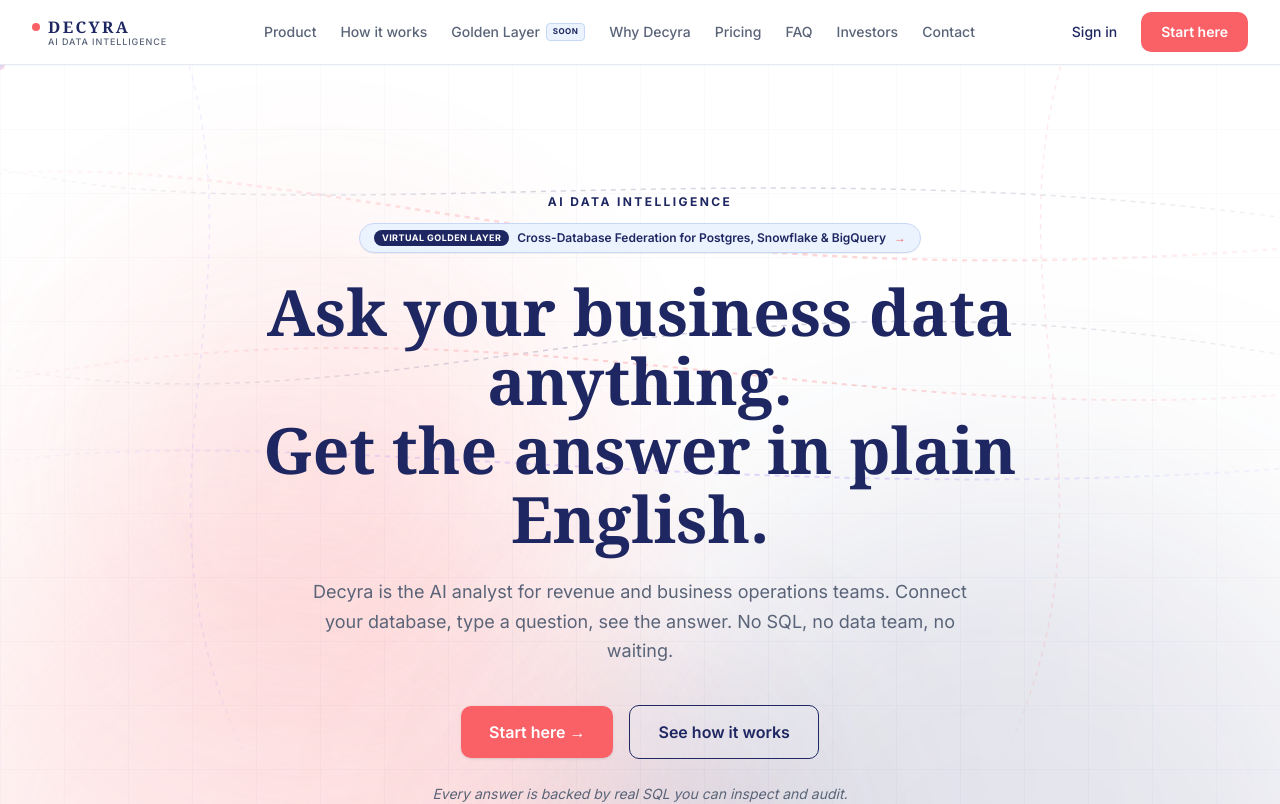
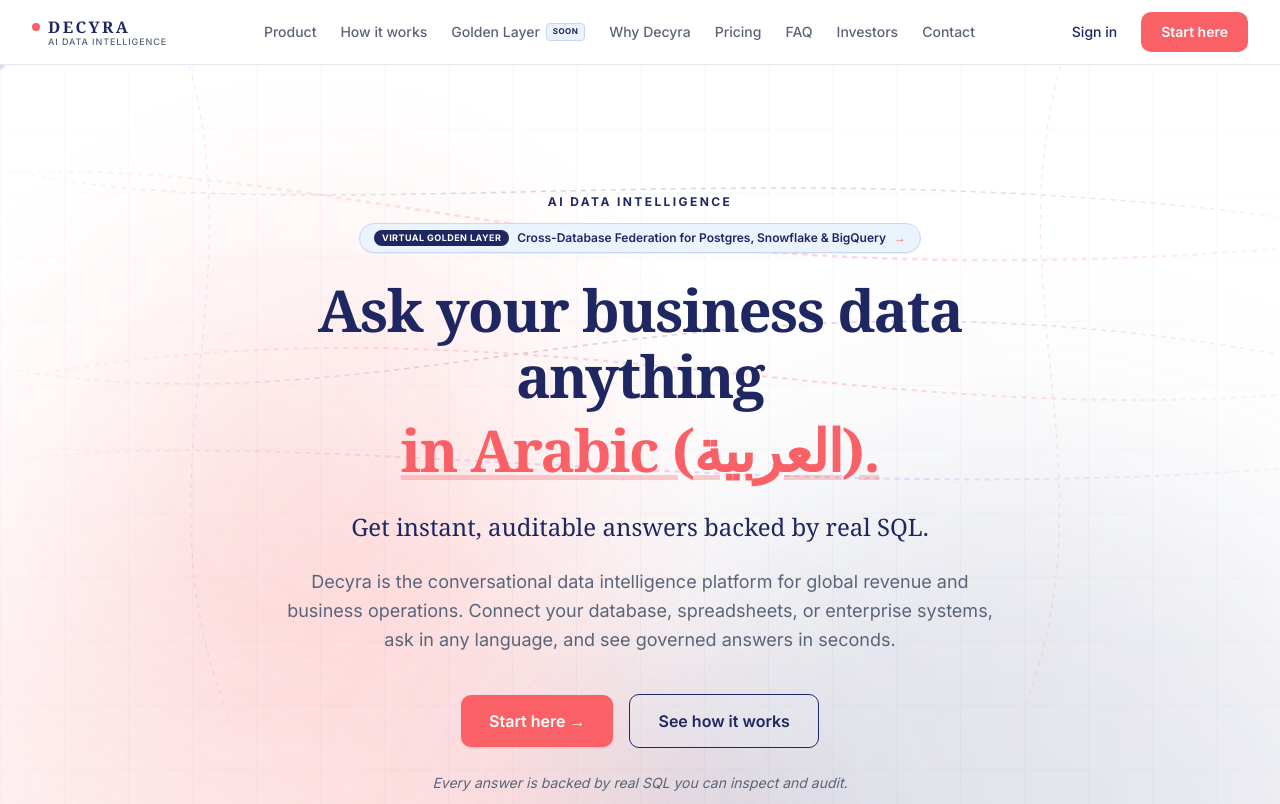
Before and after one commit to anttonyraj/decyra, a Next.js app: page / in a window 1280 px wide. Shown: the top 804 px of the page. Built offline with nearby package versions, Linux system fonts and the light colour scheme.

Commit message:
Landing: add scripra.com-style animated rotating text to hero headline for multilingual queries

```diff
--- a/src/app/page.tsx
+++ b/src/app/page.tsx
@@ -10,6 +10,7 @@
 import Footer from "@/components/landing/Footer";
 import { HowItWorksGraphic, WhyDecyraGraphic, BuiltForGraphic, PricingGraphic, SecurityGraphic, HeroBackgroundGraphic } from "@/components/landing/SectionGraphics";
 import VisitorTracker from "@/components/landing/VisitorTracker";
+import RotatingHeadline from "@/components/landing/RotatingHeadline";
 
 // ─── DATA ────────────────────────────────────────────────────────────────────
 
@@ -247,20 +248,12 @@
                 </Link>
               </div>
 
-              {/* Headline */}
-              <h1
-                id="hero-headline"
-                className="text-[64px] max-[1024px]:text-[52px] max-[640px]:text-[40px] font-bold text-[#1E2761] leading-[1.08] mb-6"
-                style={{ fontFamily: "Georgia, serif" }}
-              >
-                Ask your business data anything.
-                <br />
-                Get the answer in plain English.
-              </h1>
+              {/* Dynamic Rotating Headline */}
+              <RotatingHeadline />
 
               {/* Subhead */}
-              <p className="text-[18px] max-[640px]:text-[16px] text-[#5A6478] leading-relaxed max-w-[680px] mx-auto mb-10">
-                Decyra is the AI analyst for revenue and business operations teams. Connect your database, type a question, see the answer. No SQL, no data team, no waiting.
+              <p className="text-[18px] max-[640px]:text-[16px] text-[#5A6478] leading-relaxed max-w-[720px] mx-auto mb-10">
+                Decyra is the conversational data intelligence platform for global revenue and business operations. Connect your database, spreadsheets, or enterprise systems, ask in any language, and see governed answers in seconds.
               </p>
 
               {/* Buttons */}
--- /dev/null
+++ b/src/components/landing/RotatingHeadline.tsx
@@ -0,0 +1,56 @@
+"use client";
+
+import React, { useState, useEffect } from "react";
+
+const rotatingPhrases = [
+  "in your own language.",
+  "in plain English.",
+  "in Arabic (العربية).",
+  "in Spanish (Español).",
+  "in French (Français).",
+  "in Hindi (हिन्दी).",
+  "in any language.",
+];
+
+export default function RotatingHeadline() {
+  const [index, setIndex] = useState(0);
+
+  useEffect(() => {
+    const interval = setInterval(() => {
+      setIndex((prev) => (prev + 1) % rotatingPhrases.length);
+    }, 2800);
+    return () => clearInterval(interval);
+  }, []);
+
+  return (
+    <div className="text-center mx-auto max-w-[960px]">
+      <h1
+        id="hero-headline"
+        className="text-[58px] max-[1024px]:text-[46px] max-[640px]:text-[32px] font-bold text-[#1E2761] leading-[1.14] mb-5 tracking-tight"
+        style={{ fontFamily: "Georgia, serif" }}
+      >
+        <span className="block">Ask your business data anything</span>
+        <span className="relative inline-grid text-center mt-2 min-h-[1.25em]">
+          {rotatingPhrases.map((phrase, i) => (
+            <span
+              key={phrase}
+              className={`col-start-1 row-start-1 text-[#F96167] underline decoration-[#F96167]/30 transition-all duration-700 ease-in-out whitespace-nowrap ${
+                i === index
+                  ? "opacity-100 translate-y-0"
+                  : "opacity-0 translate-y-3 pointer-events-none"
+              }`}
+            >
+              {phrase}
+            </span>
+          ))}
+        </span>
+      </h1>
+      <p
+        className="text-[24px] max-[1024px]:text-[20px] max-[640px]:text-[17px] font-medium text-[#1E2761] mb-6 leading-snug"
+        style={{ fontFamily: "Georgia, serif" }}
+      >
+        Get instant, auditable answers backed by real SQL.
+      </p>
+    </div>
+  );
+}
```
